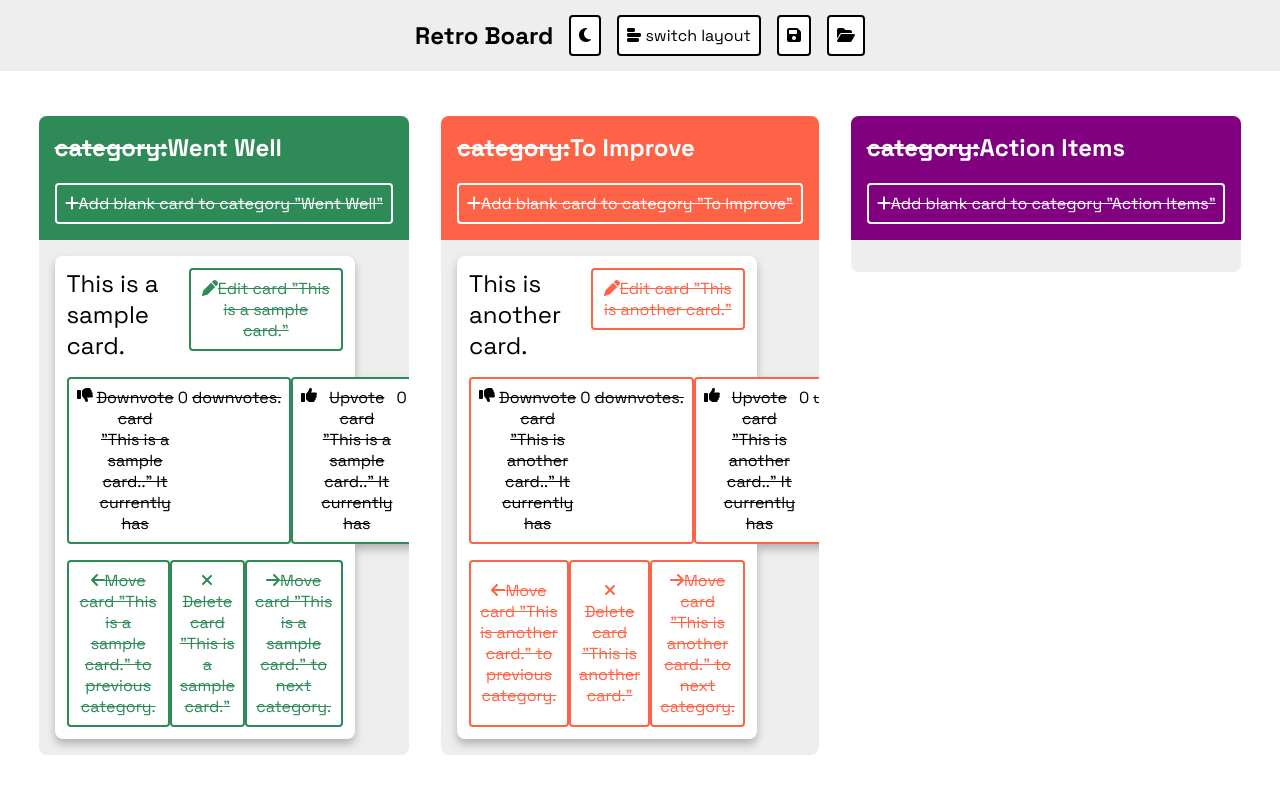
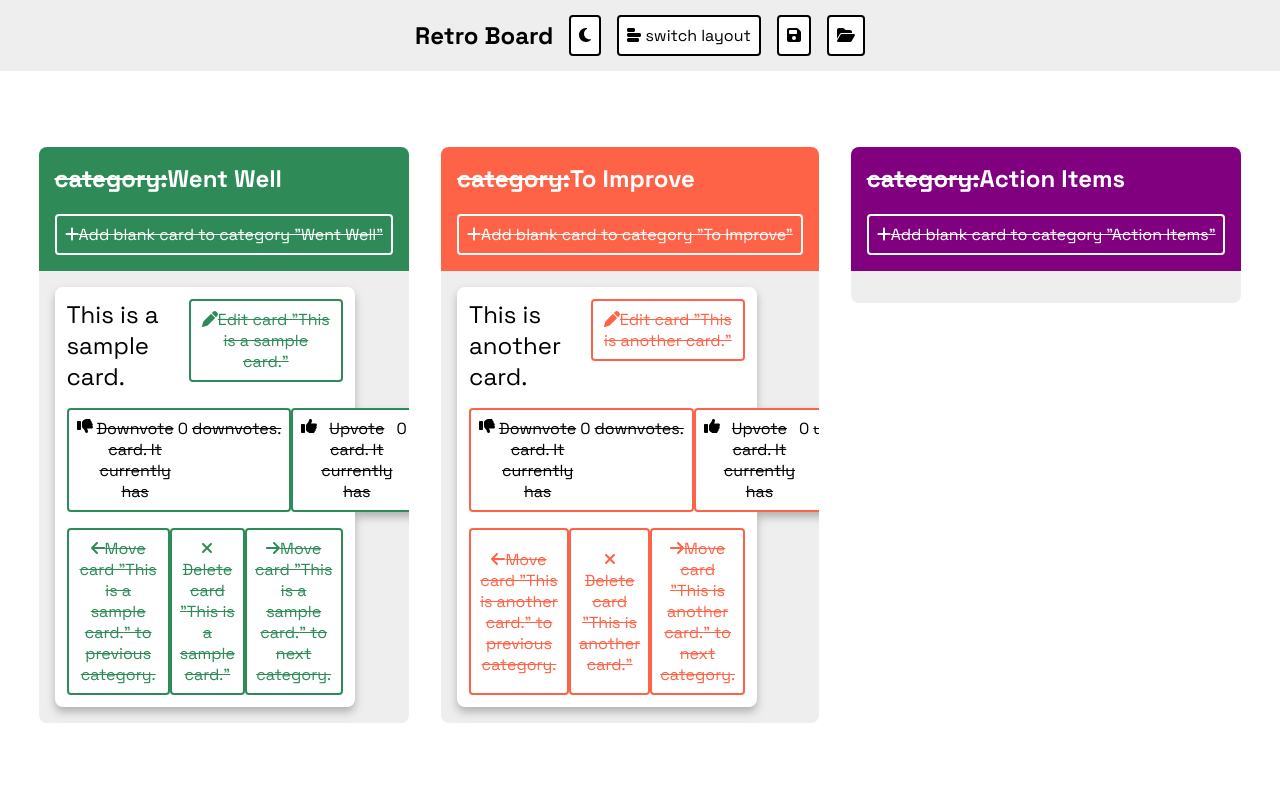
Before and after one commit to klalicki/retro-board, a React (Create React App) app: page / in a window 1280 px wide. Shown: the top 794 px of the page. Built offline with nearby package versions, Linux system fonts and the light colour scheme.

Commit message:
a11y: removes extra labeling text on VoteBar buttons

```diff
--- a/src/components/VoteBar/VoteBar.jsx
+++ b/src/components/VoteBar/VoteBar.jsx
@@ -14,10 +14,7 @@ const VoteBar = ({ listIndex, cardIndex }) => {
         }}
       >
         <FontAwesomeIcon icon={faThumbsDown} />{" "}
-        <span className="sr-hidden">
-          Downvote card "{data[listIndex].listContents[cardIndex].itemText}." It
-          currently has
-        </span>
+        <span className="sr-hidden">Downvote card. It currently has</span>
         {data[listIndex].listContents[cardIndex].itemDownvoteCount}
         <span className="sr-hidden"> downvotes.</span>
       </button>
@@ -27,10 +24,7 @@ const VoteBar = ({ listIndex, cardIndex }) => {
         }}
       >
         <FontAwesomeIcon icon={faThumbsUp} />
-        <span className="sr-hidden">
-          Upvote card "{data[listIndex].listContents[cardIndex].itemText}." It
-          currently has
-        </span>
+        <span className="sr-hidden">Upvote card. It currently has</span>
         {data[listIndex].listContents[cardIndex].itemUpvoteCount}
         <span className="sr-hidden"> upvotes.</span>
       </button>
```
